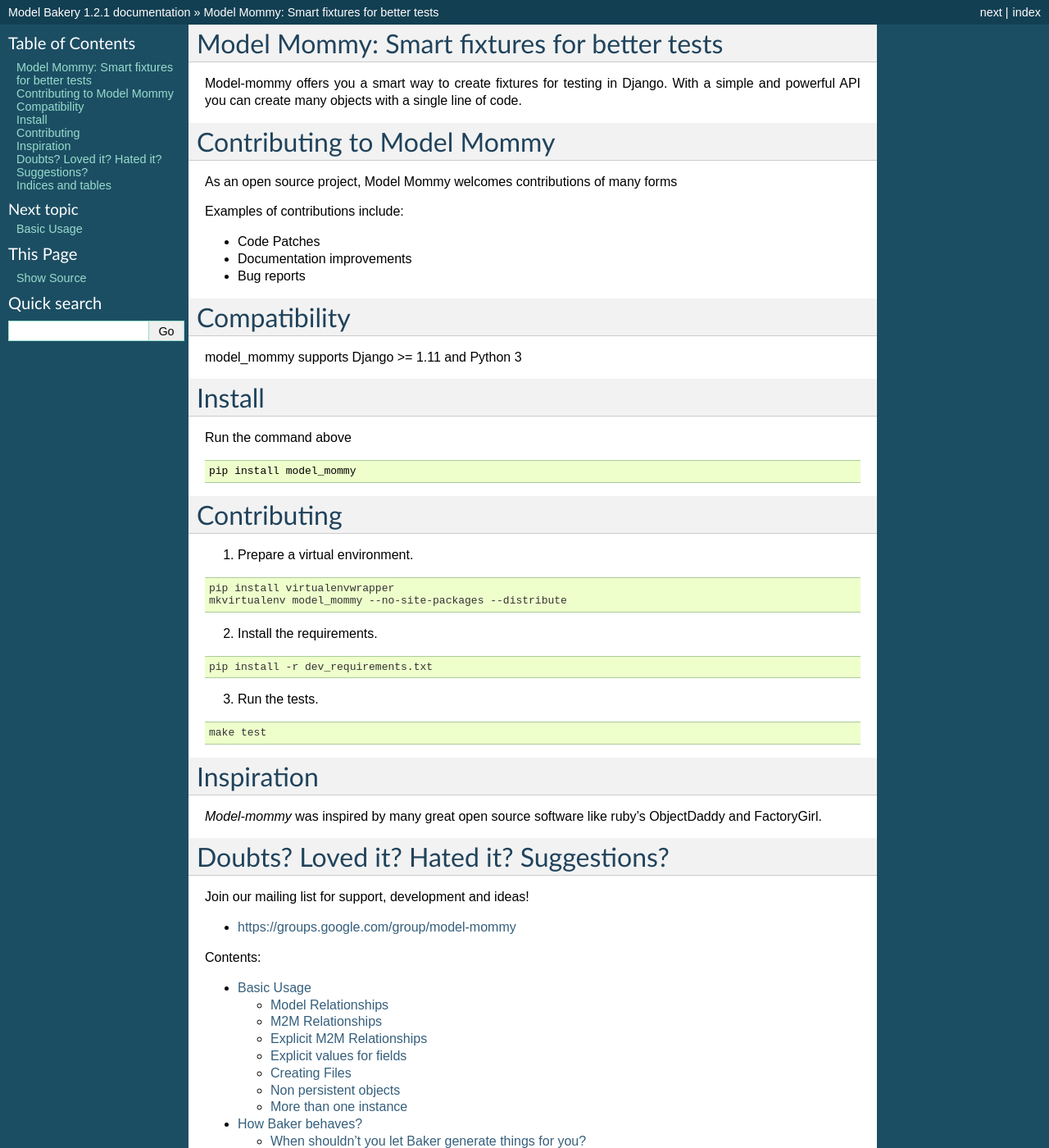
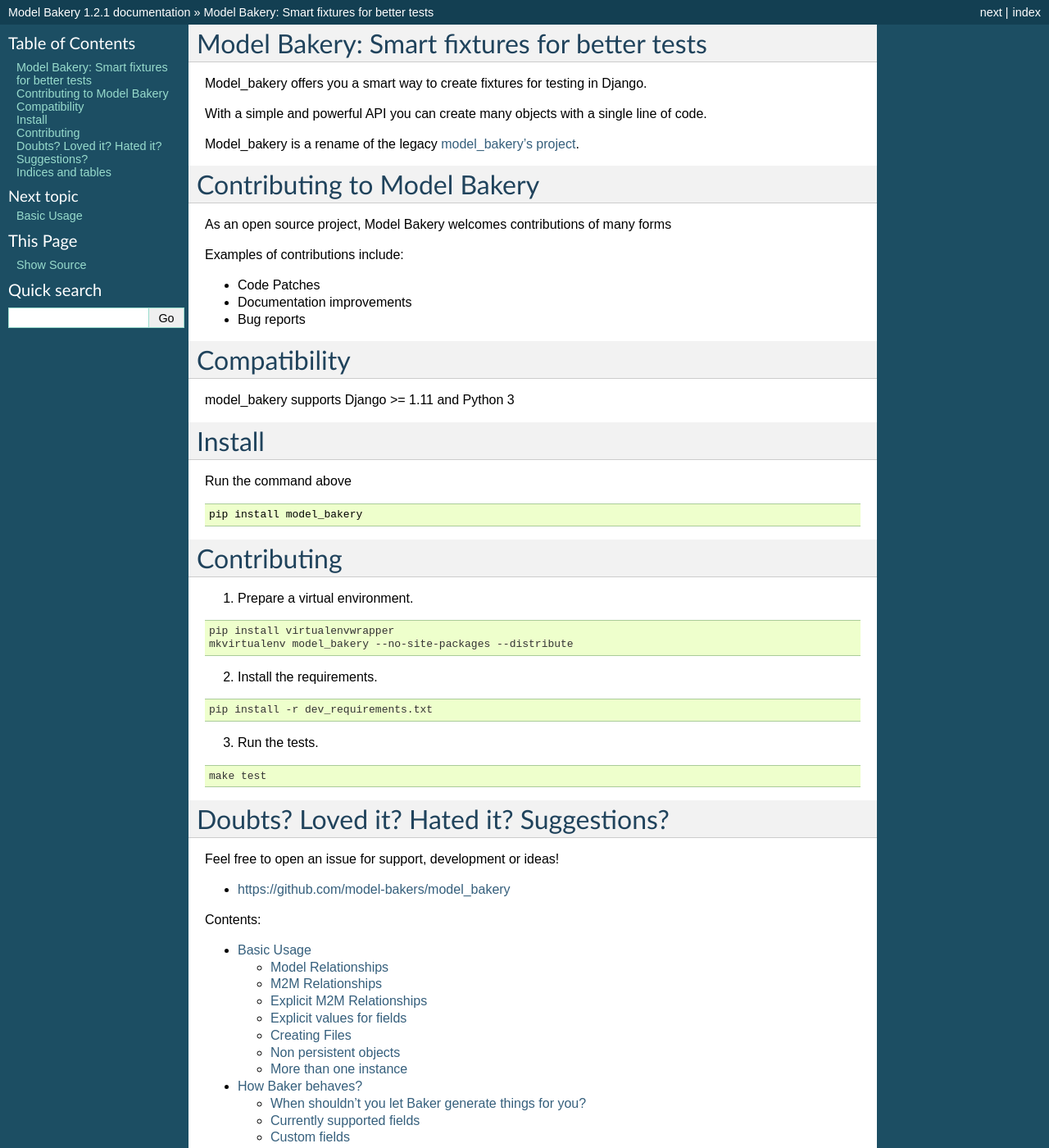
Before and after one commit to model-bakers/model_bakery, a Sphinx documentation site: the page built from docs/source/index.rst, in a window 1280 px wide and 1400 px high. Shown: the whole window at 82% size. Built offline with Sphinx 7.4.7, drawn with Linux system fonts in a browser that asks for light colours; some of the changed text lies outside the part shown.

Commit message:
Review index docs

```diff
--- a/docs/source/index.rst
+++ b/docs/source/index.rst
@@ -1,14 +1,17 @@
-Model Mommy: Smart fixtures for better tests
-============================================
+Model Bakery: Smart fixtures for better tests
+=============================================
 
-Model-mommy offers you a smart way to create fixtures for testing in Django.
+Model_bakery offers you a smart way to create fixtures for testing in Django.
+
 With a simple and powerful API you can create many objects with a single line of code.
 
+Model_bakery is a rename of the legacy `model_bakery's project <https://pypi.org/project/model_bakery/>`_.
 
-Contributing to Model Mommy
-===========================
 
-As an open source project, Model Mommy welcomes contributions of many forms
+Contributing to Model Bakery
+============================
+
+As an open source project, Model Bakery welcomes contributions of many forms
 
 Examples of contributions include:
 
@@ -20,14 +23,14 @@ Examples of contributions include:
 Compatibility
 =============
 
-model_mommy supports Django >= 1.11 and Python 3
+model_bakery supports Django >= 1.11 and Python 3
 
 Install
 =======
 
 Run the command above ::
 
-    pip install model_mommy
+    pip install model_bakery
 
 Contributing
 ============
@@ -37,7 +40,7 @@ Contributing
 .. code-block:: console
 
     pip install virtualenvwrapper
-    mkvirtualenv model_mommy --no-site-packages --distribute
+    mkvirtualenv model_bakery --no-site-packages --distribute
 
 2. Install the requirements.
 
@@ -51,18 +54,13 @@ Contributing
 
     make test
 
-Inspiration
-===========
-
-*Model-mommy* was inspired by many great open source software like ruby's ObjectDaddy and FactoryGirl.
-
 
 Doubts? Loved it? Hated it? Suggestions?
 ========================================
 
-Join our mailing list for support, development and ideas!
+Feel free to open an issue for support, development or ideas!
 
-*  https://groups.google.com/group/model-mommy
+*  https://github.com/model-bakers/model_bakery
 
 
 Contents:
```
